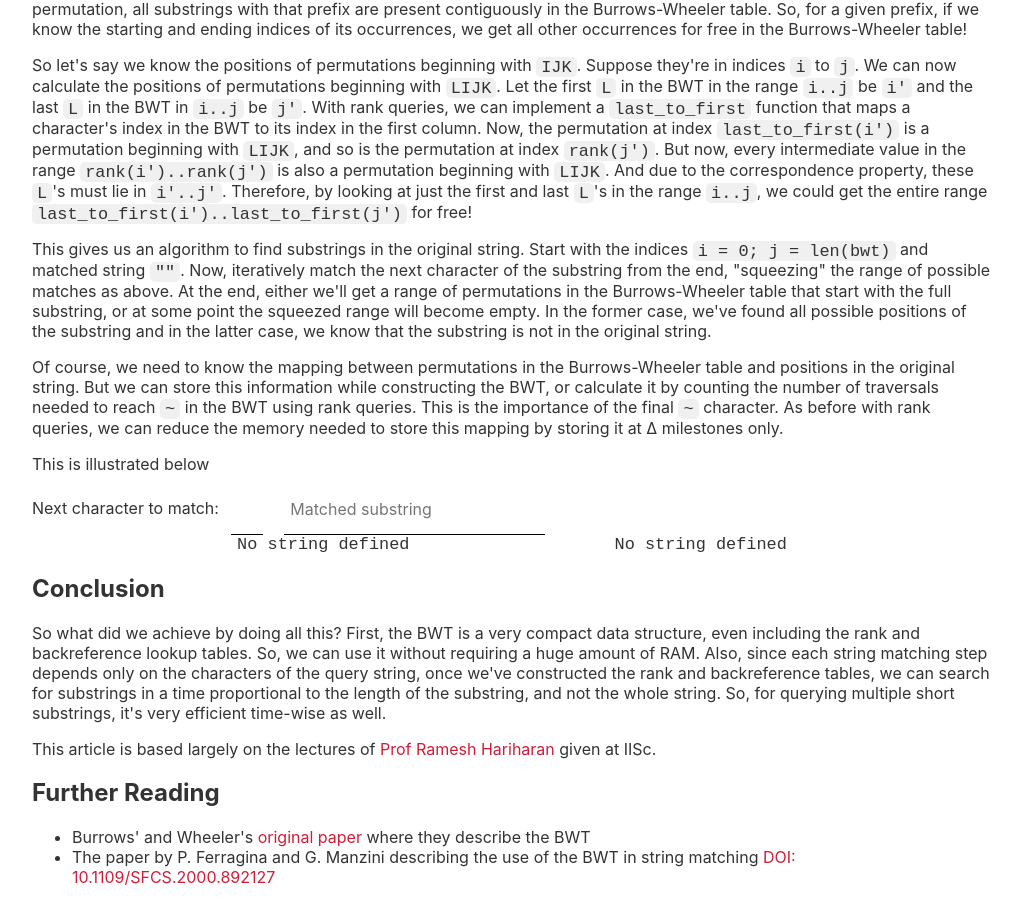
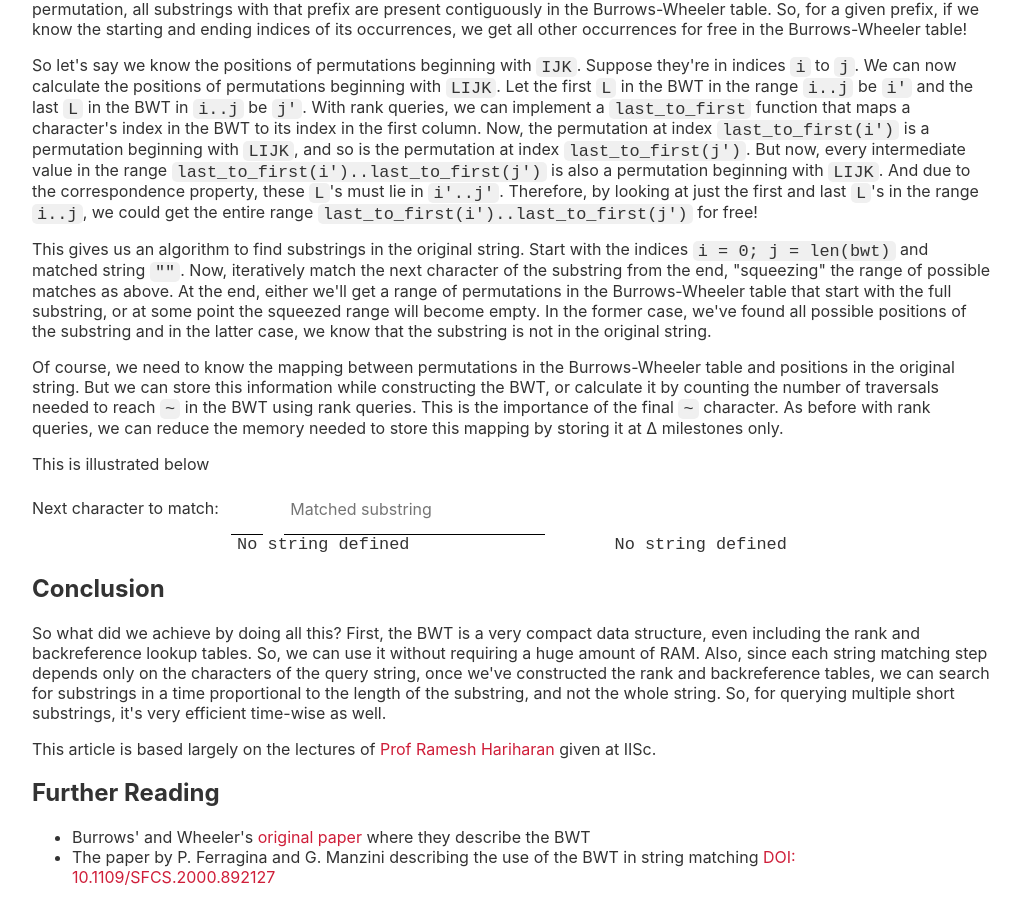
Before and after one commit to tstsrt/bwt-illustration, a Svelte app: page / in a window 1280 px wide. Shown: the part 2423-3346 px from the top of the page, without its empty margins (128-1149 px from the left). Built offline with nearby package versions, Linux system fonts and the light colour scheme.

Commit message:
Correct a use of `rank`

```diff
--- a/src/App.svelte
+++ b/src/App.svelte
@@ -200,12 +200,13 @@
             the BWT to its index in the first column. Now, the permutation at
             index <code>last_to_first(i')</code> is a permutation beginning with
             <code>LIJK</code>, and so is the permutation at index
-            <code>rank(j')</code>. But now, every intermediate value in the
-            range <code>rank(i')..rank(j')</code> is also a permutation
-            beginning with <code>LIJK</code>. And due to the correspondence
-            property, these <code>L</code>'s must lie in <code>i'..j'</code>.
-            Therefore, by looking at just the first and last <code>L</code>'s in
-            the range <code>i..j</code>, we could get the entire range
+            <code>last_to_first(j')</code>. But now, every intermediate value in
+            the range <code>last_to_first(i')..last_to_first(j')</code> is also
+            a permutation beginning with <code>LIJK</code>. And due to the
+            correspondence property, these <code>L</code>'s must lie in
+            <code>i'..j'</code>. Therefore, by looking at just the first and
+            last <code>L</code>'s in the range <code>i..j</code>, we could get
+            the entire range
             <code>last_to_first(i')..last_to_first(j')</code> for free!
         </p>
         <p>
```
